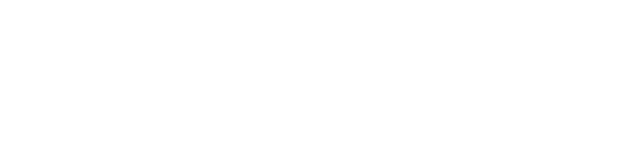
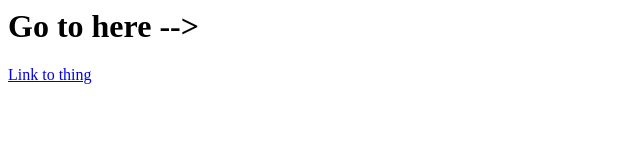
Before and after one commit to TheManTheyCallBray/TheManTheyCallBray.github.io, a plain HTML site: page index.html in a window 1280 px wide. Shown: the whole page, without its empty margins (0-640 px from the left). Drawn offline with Linux system fonts and the light colour scheme.

Commit message:
Update index.html
updated index.html

```diff
--- a/index.html
+++ b/index.html
@@ -1,5 +1,7 @@
 <html>
 <body>
 <title>This site testing</title>
-</body>
+  <h1>Go to here --></h1>
+  <a href="https://themantheycallbray.github.io/secret.js">Link to thing</a>
+  </body>
 </html>
```
